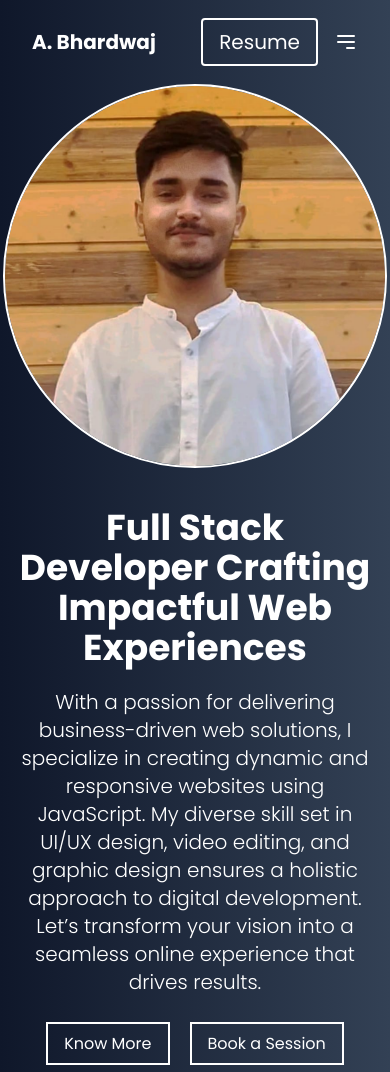
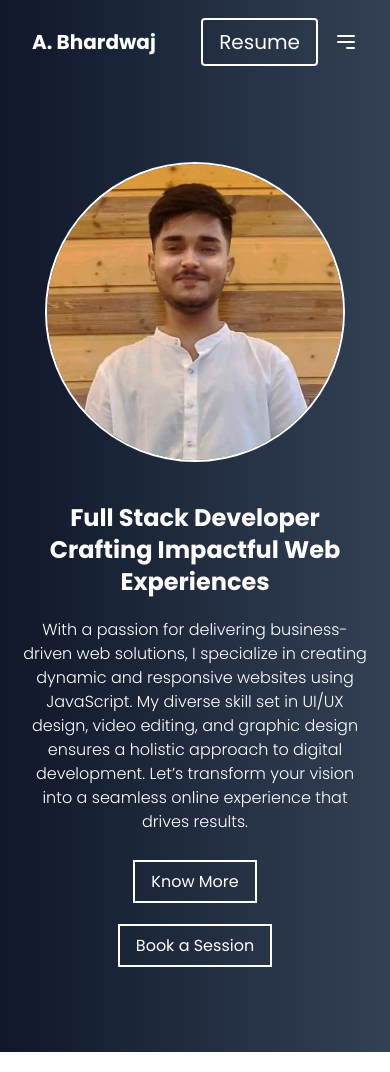
Before and after one commit to Avdheshbhardwajz/Portfolio, a React app: page / in a window 390 px wide. Built offline with nearby package versions, Linux system fonts and the light colour scheme; the HTML template or start-up script is replaced by a standard one.

Commit message:
done homepgae

```diff
--- a/src/Pages/Home.jsx
+++ b/src/Pages/Home.jsx
@@ -5,10 +5,10 @@ import img from "../assets/imgg.png";
 
 const Home = () => {
   return (
-    <div className="flex flex-row justify-center gap-10 md:max-w-[70%] max-w-[90%] mx-auto my-auto flex-wrap-reverse min-h-[90vh] items-center">
+    <div className="flex flex-row justify-center gap-10 md:max-w-[70%] max-w-[95%] px-[3%] py-[20%] mx-auto my-auto flex-wrap-reverse min-h-[90vh] items-center">
       <div className="md:max-w-[50%] font-poppins text-white flex flex-col gap-5 text-center justify-center">
         <motion.h1
-          className="text-4xl font-bold"
+          className="sm:text-4xl text-2xl font-bold"
           initial={{ opacity: 0, y: 20 }}
           animate={{ opacity: 1, y: 0 }}
           transition={{ duration: 1, delay: 0.5 }}
@@ -16,7 +16,7 @@ const Home = () => {
           Full Stack Developer Crafting Impactful Web Experiences
         </motion.h1>
         <motion.p
-          className="font-light text-xl"
+          className="font-light md:text-xl text-md"
           initial={{ opacity: 0, y: 20 }}
           animate={{ opacity: 1, y: 0 }}
           transition={{ duration: 1, delay: 1 }}
@@ -28,7 +28,7 @@ const Home = () => {
           Let’s transform your vision into a seamless online experience that
           drives results.
         </motion.p>
-        <div className="flex flex-row justify-center gap-5 m-4">
+        <div className="flex flex-row justify-center gap-10 m-4 flex-wrap">
           <motion.div
             initial={{ opacity: 0, y: 20 }}
             animate={{ opacity: 1, y: 0 }}
@@ -63,7 +63,7 @@ const Home = () => {
       >
         <img
           src={img}
-          className="border-2 border-white rounded-full p-0 max-w-sm"
+          className="border-2 border-white rounded-full p-0 w-[300px] sm:max-w-sm"
         />
       </motion.div>
     </div>
```
